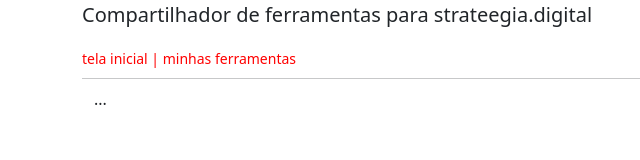
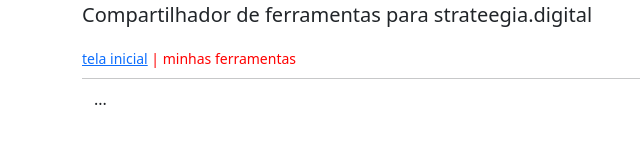
Before and after one commit to AlexandreKavalerski/addon-kits-strateegia, a website built with webpack: page app/myKits.html in a window 1280 px wide. Shown: the full height of the page, 0-640 px from the left. Built offline with nearby package versions, Linux system fonts and the light colour scheme.

Commit message:
adicionada navegação entre páginas

```diff
--- a/app/myKits.html
+++ b/app/myKits.html
@@ -15,7 +15,7 @@
     <div class="container">
       <div class="jumbotron">
           <p class="lead">Compartilhador de ferramentas para strateegia.digital</p>
-          <small style="color: red;">tela inicial | minhas ferramentas</small>
+          <small style="color: red;"><a href="./home.html">tela inicial</a> | minhas ferramentas</small>
           <hr class="my-2">
 
           <div class="container-fluid d-flex flex-wrap" id="listKits">
```
Also changed, not shown: app/publicKits.html (+1 -1 lines).
